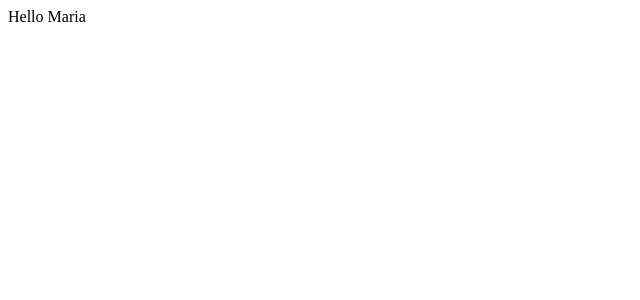
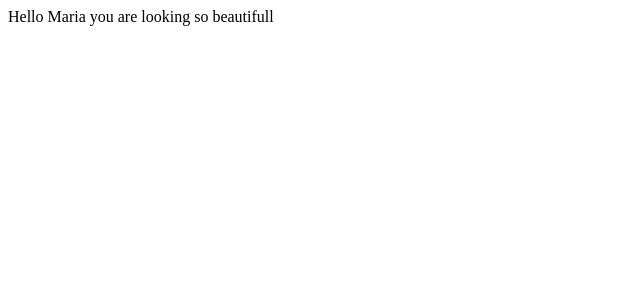
Before and after one commit to devlivewir/vue-initial, a Vue app: page / in a window 1280 px wide. Shown: the top 300 px of the page, without its empty margins (0-640 px from the left). Built offline with nearby package versions, Linux system fonts and the light colour scheme.

Commit message:
binding text leature multiple array 5

```diff
--- a/src/App.vue
+++ b/src/App.vue
@@ -1,5 +1,5 @@
 <template>
-  <div>Hello {{name}}</div>
+  <div>{{greating}} {{name}} {{message}}</div>
 </template>
 
 <script>
@@ -8,7 +8,9 @@ export default {
   name: 'App',
   data(){
     return{
-      name:"Maria"
+      greating:"Hello",
+      name:"Maria",
+      message:" you are looking so beautifull"
     }
   }
 
```
